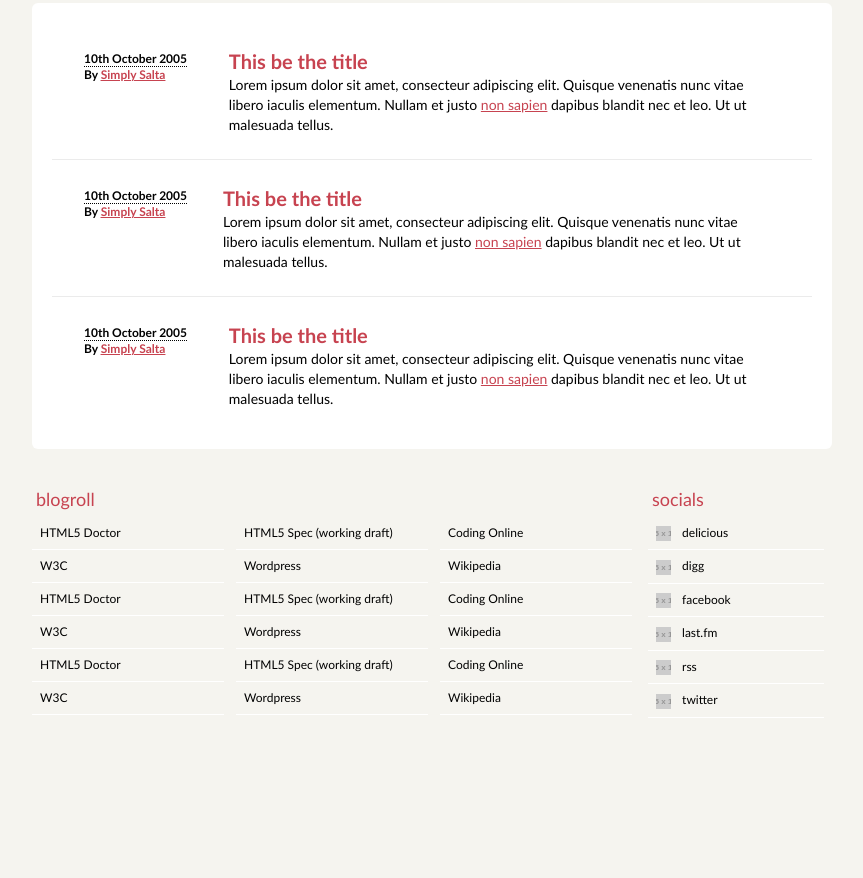
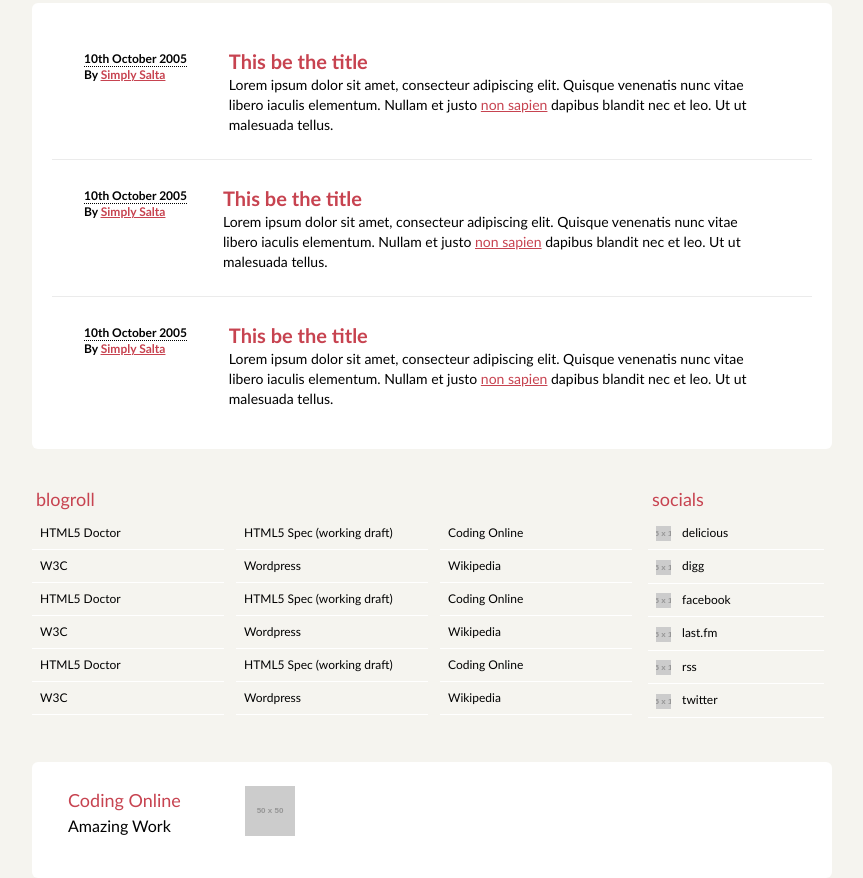
Before and after one commit to JMathiak/exercise-2-jsio, a plain HTML site: page index.html in a window 1280 px wide. Shown: the part 457-1335 px from the top of the page, without its empty margins (208-1071 px from the left). Before the commit the page ends 1219 px from the top, so only its background shows below. Drawn offline with Linux system fonts and the light colour scheme; placeholder pictures from the web are drawn by us.

Commit message:
Added  the last section

```diff
--- a/index.html
+++ b/index.html
@@ -98,6 +98,14 @@
                 </ul>
             </div>
         </section>
+        <section class="w-800 box-border rounded-md bg-white flex">
+            <div class="pt-6 pb-10 pl-9 pr-10">
+                <h1 class="text-primaryred text-lg">Coding Online</h1>
+                <p>Amazing Work</p>
+            </div>
+            <picture class="p-6"><img src="http://via.placeholder.com/50x50" alt="50 x 50 placeholder"></picture>
+            <p></p>
+        </section>
     </div>
 </body>
 </html>
```
Also changed, not shown: output.css.
